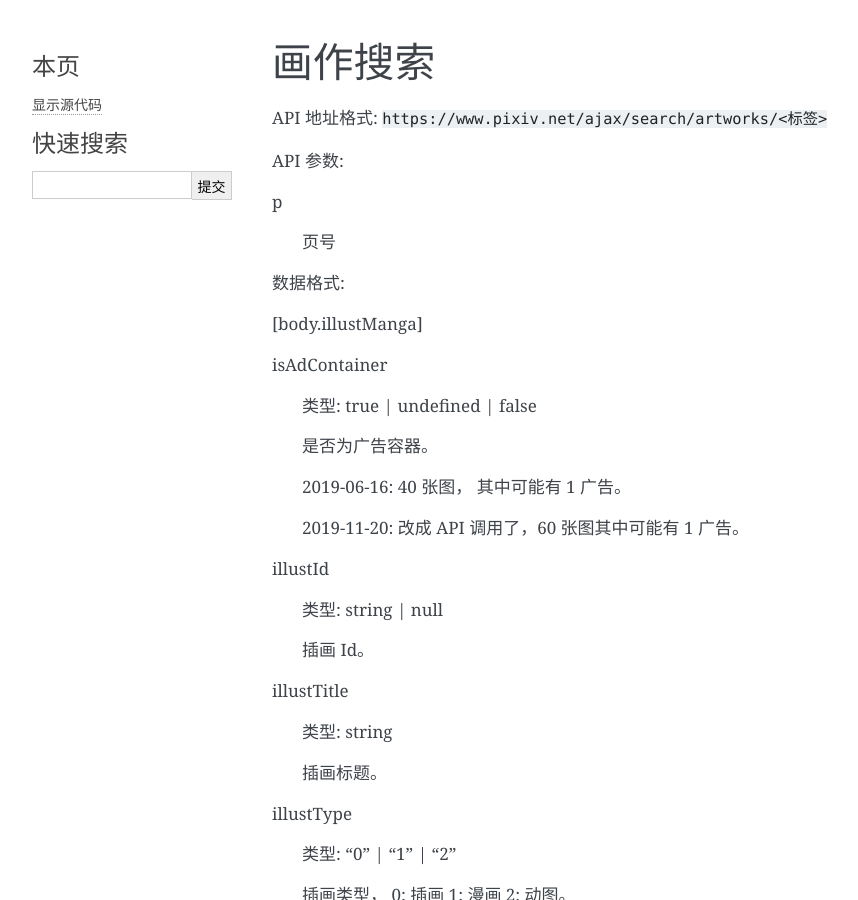
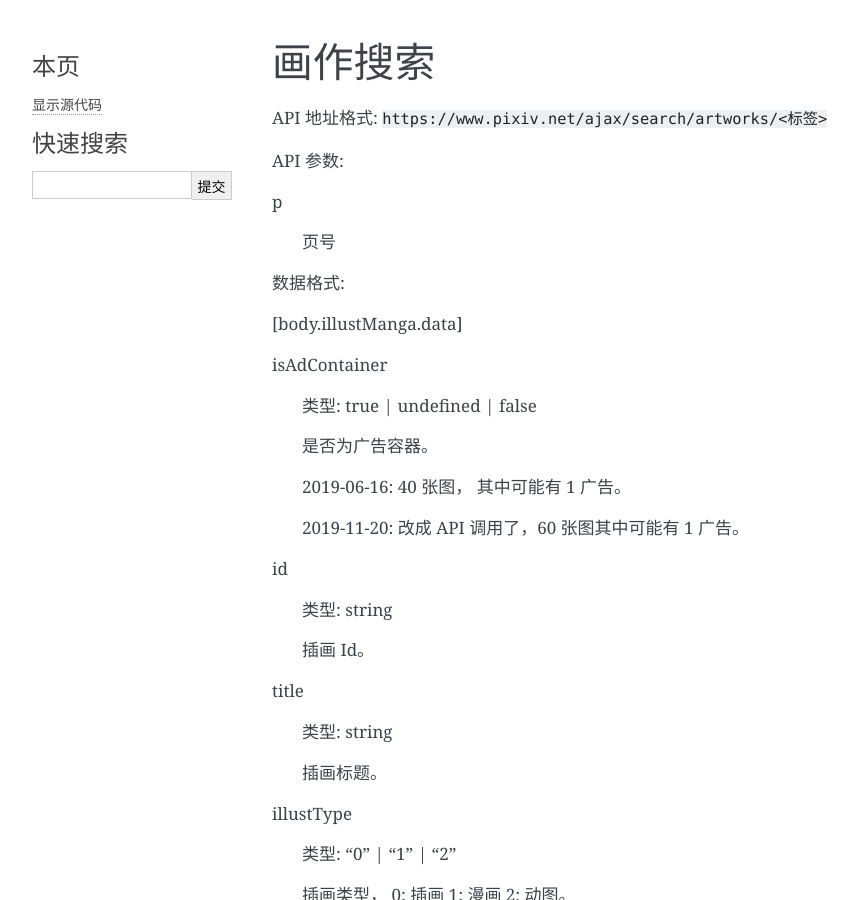
Before and after one commit to NateScarlet/pixiv, a Sphinx documentation site: the page built from docs/artwork_search.rst, in a window 1280 px wide and 900 px high. Shown: the whole window, without its empty margins (148-1006 px from the left). Built offline with Sphinx 7.4.7, drawn with Linux system fonts in a browser that asks for light colours.

Commit message:
fix: follow search api change

```diff
--- a/docs/artwork_search.rst
+++ b/docs/artwork_search.rst
@@ -12,7 +12,7 @@
 
 数据格式:
 
-[body.illustManga]
+[body.illustManga.data]
 
 isAdContainer
 
@@ -24,13 +24,13 @@
 
     2019-11-20: 改成 API 调用了，60 张图其中可能有 1 广告。
 
-illustId
+id
 
-    类型: string | null
+    类型: string
 
     插画 Id。
 
-illustTitle
+title
 
     类型: string
 
```
Also changed, not shown: 2 other files.
